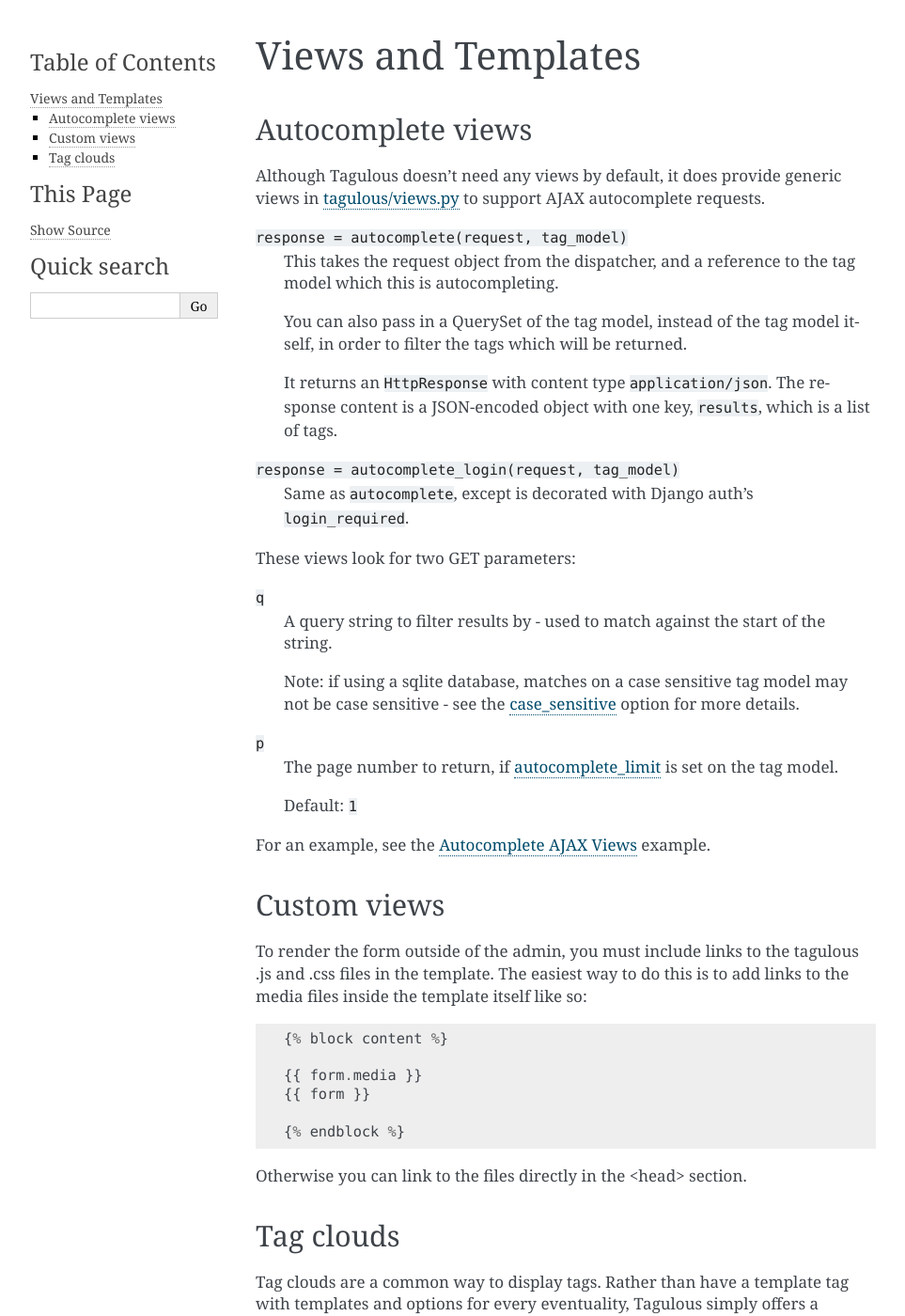
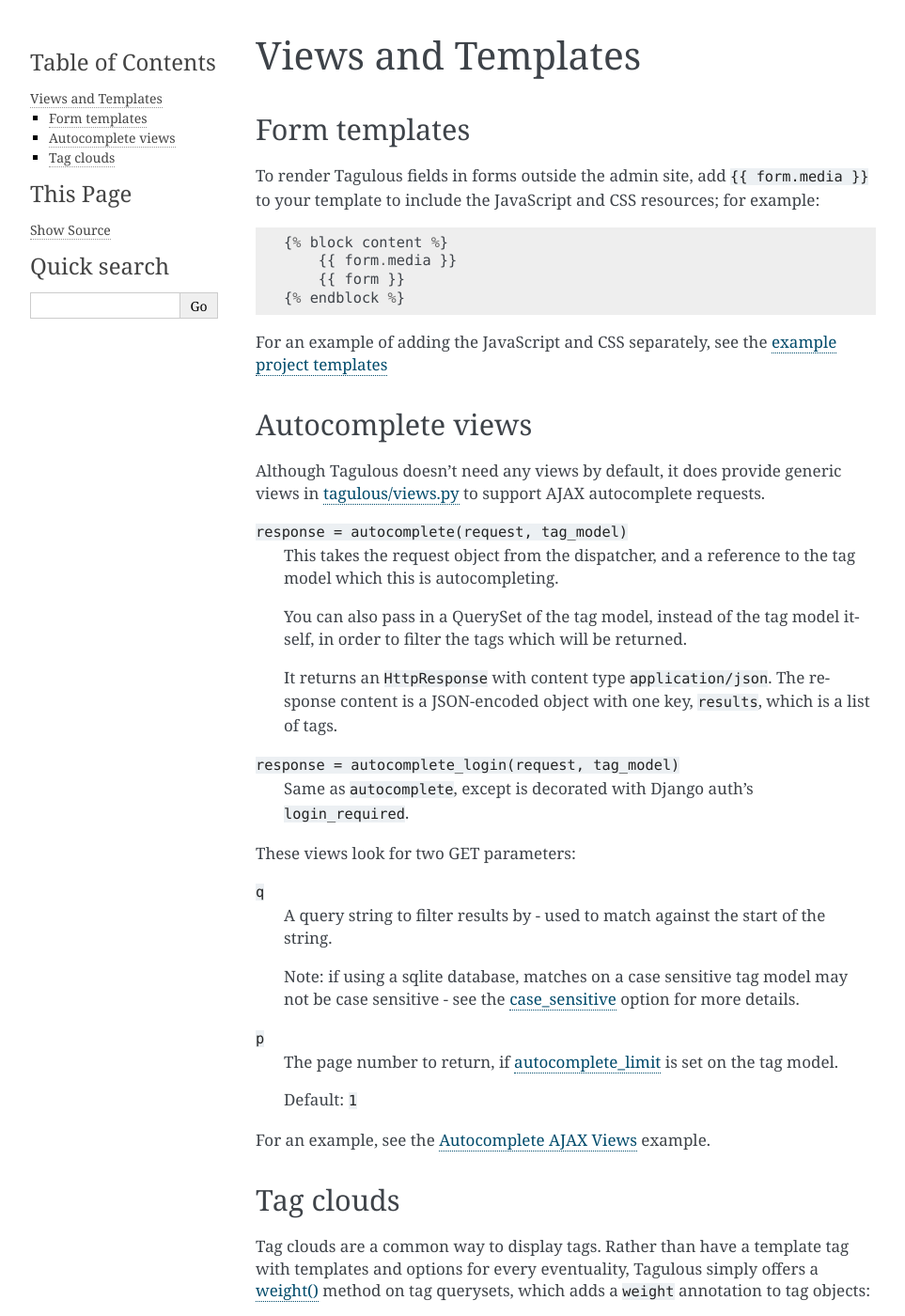
Before and after one commit to radiac/django-tagulous, a Sphinx documentation site: the page built from docs/views.rst, in a window 1280 px wide and 1400 px high. Shown: the whole window at 94% size, without its empty margins (148-1111 px from the left). Built offline with Sphinx 7.4.7, drawn with Linux system fonts in a browser that asks for light colours.

Commit message:
Update docs

```diff
--- a/docs/upgrading.rst
+++ b/docs/upgrading.rst
@@ -366,6 +366,7 @@
 * valentijnscholten for the select2 doc fix
 * Jens Diemer (jedie) for the readme update
 * dany-nonstop for ``autocomplete_view_fulltext`` and weight division issue
+* poolpoolpoolpool for form.media docs (#131)
 
 
 1.1.0, 2020-12-06
--- a/docs/views.rst
+++ b/docs/views.rst
@@ -1,6 +1,25 @@
 ===================
 Views and Templates
 ===================
+
+.. _form_media:
+
+Form templates
+==============
+
+To render Tagulous fields in forms outside the admin site, add ``{{ form.media }}`` to
+your template to include the JavaScript and CSS resources; for example::
+
+    {% block content %}
+        {{ form.media }}
+        {{ form }}
+    {% endblock %}
+
+For an example of adding the JavaScript and CSS separately, see the
+`example project templates`__
+
+__ https://github.com/radiac/django-tagulous/tree/develop/example/example/templates
+
 
 .. _autocomplete_views:
 
@@ -44,23 +63,6 @@
 
 For an example, see the :ref:`example_autocomplete_views` example.
 
-.. _Custom_views:
-
-Custom views
-============
-
-To render the form outside of the admin, you must include links to the
-tagulous .js and .css files in the template. The easiest way to do this
-is to add links to the media files inside the template itself like so::
-
-    {% block content %}
-
-    {{ form.media }}
-    {{ form }}
-
-    {% endblock %}
-
-Otherwise you can link to the files directly in the <head> section.
 
 .. _tag_clouds:
 
```
Also changed, not shown: other parts of docs/upgrading.rst (+1 -1 lines), docs/installation.rst (+3 -6 lines).
